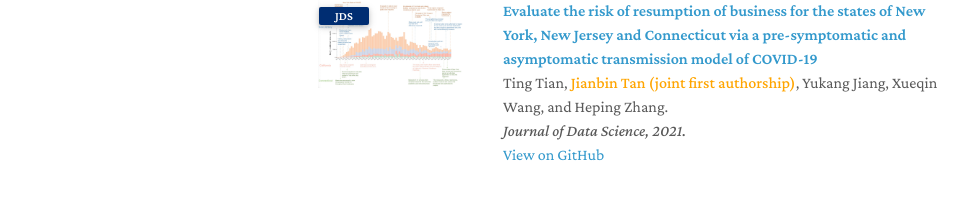
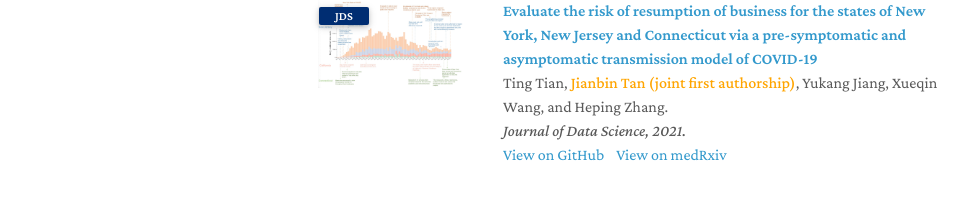
Before and after one commit to Tan-jianbin/Tan-jianbin.github.io, a Jekyll site: the page built from index.md, in a window 1280 px wide and 900 px high, scrolled down 1221 px. Shown: the part 606-806 px from the top of the window, without its empty margins (167-1135 px from the left). Built offline with Jekyll 4.4.1, drawn with Linux system fonts in a browser that asks for light colours; nearby versions of some CDN libraries; a style sheet for code colours, icons or effects is not loaded; our own code applies the rules of GitHub Pages for plain Markdown files.

Commit message:
Update publications.md

```diff
--- a/_includes/publications.md
+++ b/_includes/publications.md
@@ -210,7 +210,8 @@
     <div class="periodical"><em> Journal of Data Science, 2021.</em></div>
     <!-- Code -->
     <div class="github-link">
-      <a href="https://github.com/tingT0929/Resumption-of-business"> View on GitHub </a>
+      <a href="https://github.com/tingT0929/Resumption-of-business"> View on GitHub </a>&nbsp;&nbsp;
+      <a href="https://www.medrxiv.org/content/10.1101/2020.05.16.20103747v5"> View on medRxiv </a>
     </div>
   </div>
 </div>
```
